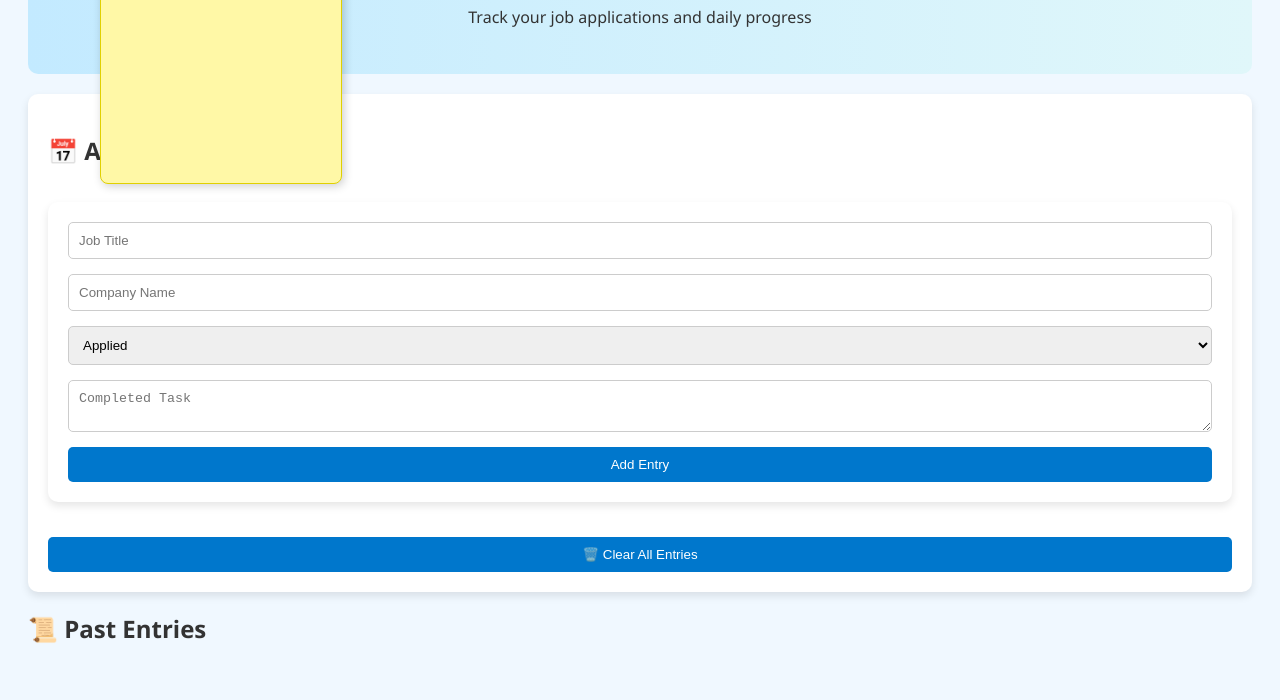
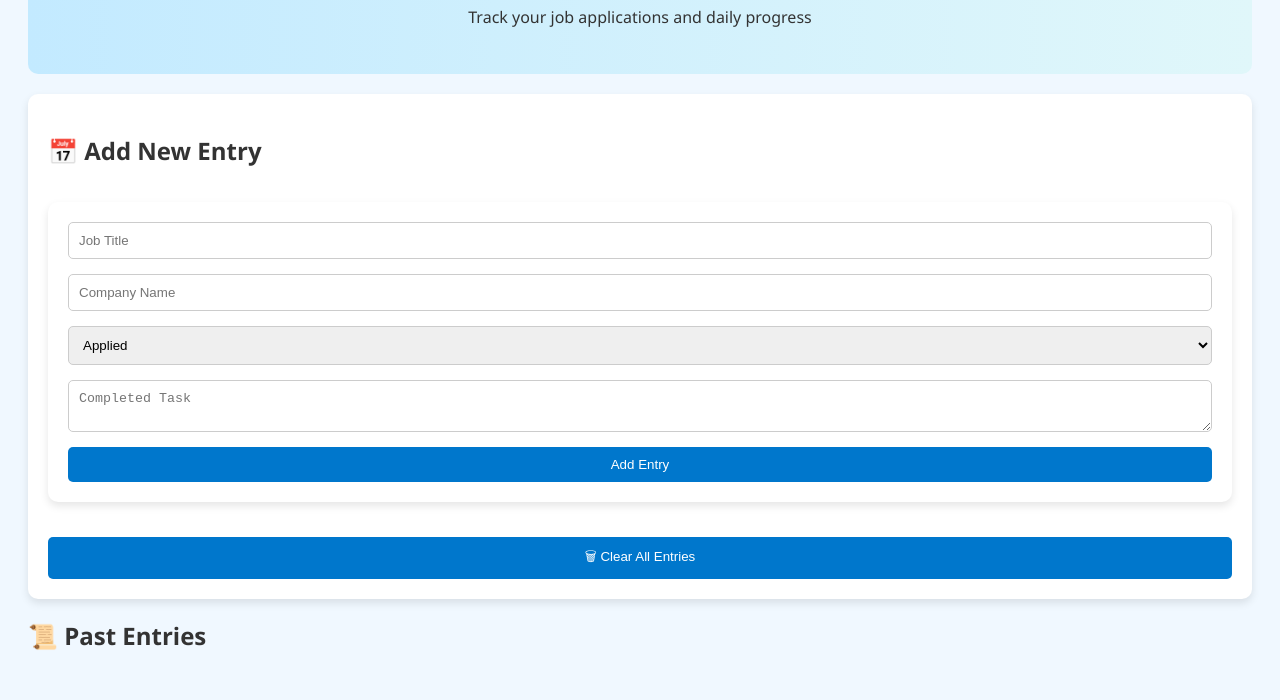
Before and after one commit to venkatasivailla/fresher-job-tracker, a plain HTML site: page index.html in a window 1280 px wide. Shown: the part 138-838 px from the top of the page. Drawn offline with Linux system fonts and the light colour scheme.

Commit message:
Update index.html

```diff
--- a/index.html
+++ b/index.html
@@ -25,17 +25,14 @@
       <textarea id="task" placeholder="Completed Task" required></textarea>
       <button type="submit">Add Entry</button>
     </form>
-    <button id="clearAll">🗑️ Clear All Entries</button>
+    <button id="clearAll">🗑 Clear All Entries</button>
   </section>
 
   <section class="history">
     <h2>📜 Past Entries</h2>
     <div id="entriesContainer"></div>
   </section>
-<div id="sticky-pad" class="sticky-note" contenteditable="true">
-  Write your thoughts here...
-</div>
+
   <script src="script.js"></script>
 </body>
-
 </html>
```
